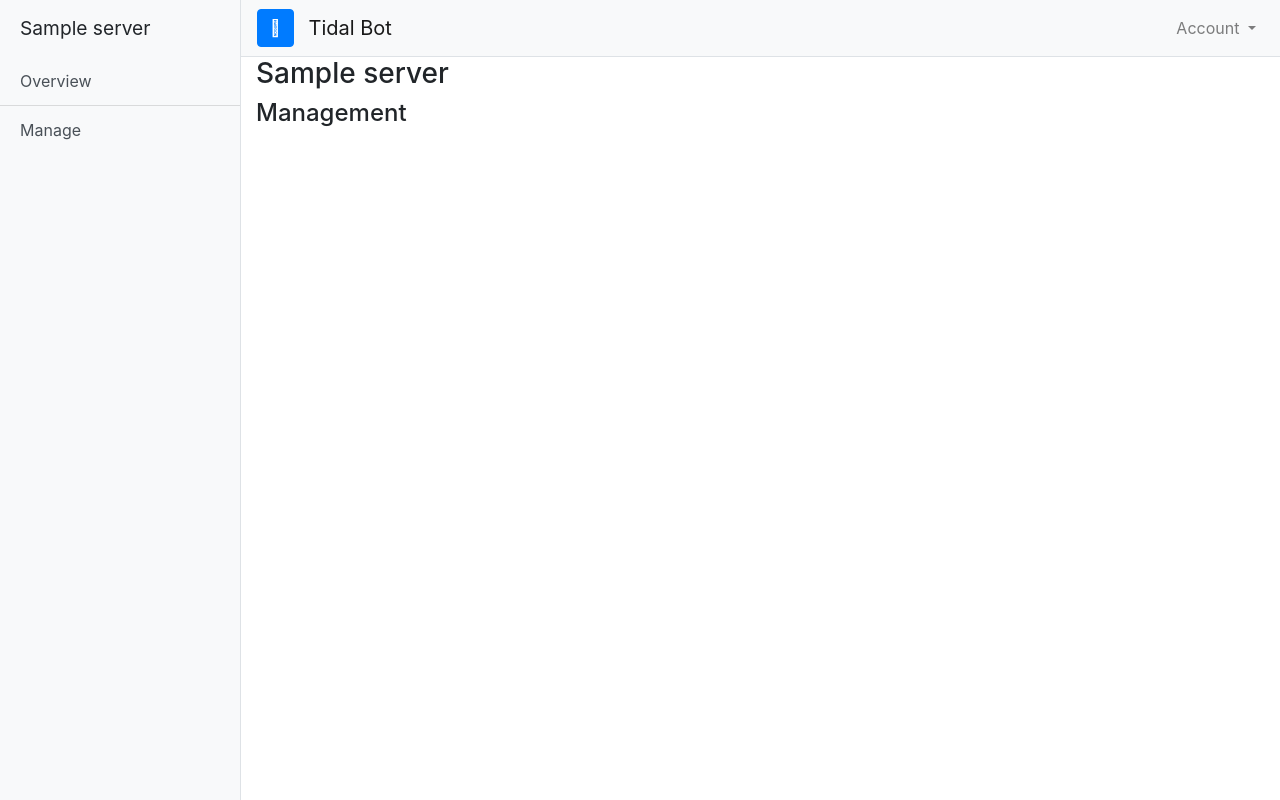
After one commit to MiningMark48/Tidal-Bot, a Flask app: template templates/dash_management.html in a window 1280 px wide. The commit adds this page. Run offline with Flask 2, Linux system fonts and the light colour scheme; the template is opened without the code that fills it: most values are stand-ins (such as "Sample title", 1, 10 or a date in 2020); some libraries are stand-ins or nearby versions.

Commit message:
More work

```diff
--- a/app.py
+++ b/app.py
@@ -1,9 +1,17 @@
 import os
+import bot
+from threading import Thread
 from flask import Flask, g, session, redirect, request, url_for, jsonify, render_template
 from requests_oauthlib import OAuth2Session
+from util.flask_util import check_id
 
-from views.login import login
 
+from views.login import login, make_session
+from views.dash_overview import dash_overview
+
+t = Thread(target=bot.run)
+t.start()
+tb = bot.bot
 
 OAUTH2_CLIENT_ID = os.environ['OAUTH2_CLIENT_ID']
 OAUTH2_CLIENT_SECRET = os.environ['OAUTH2_CLIENT_SECRET']
@@ -18,20 +26,35 @@ app.debug = True
 app.config['SECRET_KEY'] = OAUTH2_CLIENT_SECRET
 app.register_blueprint(login, url_prefix="/login")
 
+app.register_blueprint(dash_overview, url_prefix="/dashboard")
+
 
 @app.route('/')
 def index():
     return render_template("index.html")
 
 
-@app.route('/<serv>/')
-def server(serv):
-    return render_template("index.html", server_name=serv)
+@app.route('/servers/')
+def servers():
+    discord = make_session(token=session.get('oauth2_token'))
+    guilds = discord.get(API_BASE_URL + '/users/@me/guilds').json()
+    mutual = filter(filter_bot_servs, guilds)
+
+    return render_template("servers.html", servers=mutual)
 
 
-@app.route('/module/')
-def module():
-    return render_template("module.html")
+@app.route('/dashboard/')
+def dashboard_index():
+    return redirect(url_for("servers"))
+
+
+@app.route('/dashboard/<serv>/manage/')
+def management(serv):
+    guild = check_id(serv)
+    if guild:
+        return render_template("dash_management.html", server=guild)
+    else:
+        return redirect(url_for("dashboard_index"))
 
 
 @app.route('/callback')
@@ -39,5 +62,21 @@ def callback():
     return redirect("/login/callback")
 
 
+def filter_bot_servs(serv):
+    ids = []
+    for s in tb.guilds:
+        ids.append(str(s.id))
+    return str(serv['id']) in ids
+
+
+# def check_id(id):
+#     discord = make_session(token=session.get('oauth2_token'))
+#     guilds = discord.get(API_BASE_URL + '/users/@me/guilds').json()
+#     for guild in guilds:
+#         if str(guild['id']) == str(id):
+#             return guild
+#     return None
+
+
 if __name__ == '__main__':
-    app.run()
+    app.run(debug=False)
--- a/bot.py
+++ b/bot.py
@@ -8,45 +8,8 @@ import util.servconf as sc
 
 print("Starting...")
 
-extensions = ["errors", "fun.fun", "fun.minesweeper", "fun.trivia", "fun.rroulette", "fun.sudoku",
-              "images.memelicense", "images.memes", "images.progress", "info", "owner", "servmng.follow",
-              "servmng.msgjoin", "servmng.prefix", "servmng.toggle", "utility.announce", "utility.utility",
-              "utility.poll"]
-
-load_battleship = False
-if load_battleship:
-    extensions.append("fun.battleship")
-
-load_music = False
-
 bot_token = "bot.token"
 bot_key = ";"
-
-config_path = "config.json"
-
-def_config = {
-    "bot_token": bot_token,
-    "bot_key": bot_key
-}
-
-do_run = True
-
-global servers_cfg
-servers_cfg = None
-
-print("Loading config...")
-if osp.isfile(config_path):
-    with open(config_path, 'r') as file:
-        data = json.load(file)
-        bot_token = data["bot_token"]
-        bot_key = data["bot_key"]
-        print("Config loaded.")
-else:
-    with open(config_path, 'w') as file:
-        print("Config file not found, creating...")
-        json.dump(def_config, file, indent=4)
-        print("Config file created.")
-        do_run = False
 
 
 def prefix(bot, message):
@@ -58,6 +21,50 @@ def prefix(bot, message):
 
 def_help = commands.DefaultHelpCommand(dm_help=None, dm_help_threshold=750)
 bot = commands.Bot(command_prefix=prefix, help_command=def_help)
+
+extensions = ["errors", "fun.fun", "fun.minesweeper", "fun.trivia", "fun.rroulette", "fun.sudoku",
+              "images.memelicense", "images.memes", "images.progress", "info", "owner", "servmng.follow",
+              "servmng.msgjoin", "servmng.prefix", "servmng.toggle", "utility.announce", "utility.utility",
+              "utility.poll"]
+
+load_music = False
+
+
+def run():
+    global bot_token
+    global bot_key
+
+    config_path = "config.json"
+
+    def_config = {
+        "bot_token": bot_token,
+        "bot_key": bot_key
+    }
+
+    do_run = True
+
+    servers_cfg = None
+
+    print("Loading config...")
+    if osp.isfile(config_path):
+        with open(config_path, 'r') as file:
+            data = json.load(file)
+            bot_token = data["bot_token"]
+            bot_key = data["bot_key"]
+            print("Config loaded.")
+    else:
+        with open(config_path, 'w') as file:
+            print("Config file not found, creating...")
+            json.dump(def_config, file, indent=4)
+            print("Config file created.")
+            do_run = False
+
+    load_extensions()
+
+    if do_run:
+        bot.run(bot_token)
+    else:
+        print("Startup aborted.")
 
 
 @bot.event
@@ -109,8 +116,8 @@ async def on_command(ctx):
 async def on_guild_remove(guild):
     sc.remove_server_data(str(guild.id))
 
-if __name__ == "__main__":
 
+def load_extensions():
     if load_music:
         extensions.append("music")
 
@@ -121,7 +128,7 @@ if __name__ == "__main__":
         except Exception as error:
             print(f"{extension} cannot be loaded. [{error}]")
 
-if do_run:
-    bot.run(bot_token)
-else:
-    print("Startup aborted.")
+
+if __name__ == "__main__":
+    load_extensions()
+    run()
--- a/static/styles/style.css
+++ b/static/styles/style.css
@@ -13,13 +13,11 @@
   -moz-transition: margin .25s ease-out;
   -o-transition: margin .25s ease-out;
   transition: margin .25s ease-out;
-  background-color: var(--color-primary-2);
 }
 
 #sidebar-wrapper .sidebar-heading {
   padding: 0.875rem 1.25rem;
   font-size: 1.2rem;
-  background-color: var(--color-primary-2);
 }
 
 #sidebar-wrapper .list-group {
@@ -52,3 +50,12 @@
 .navbar-light {
     background-color: var(--color-primary-1);
 }
+
+.servers-button {
+    margin-top: 10px;
+}
+
+.overview-banner {
+    text-align: center;
+    background-color: var(--color-primary-3);
+}
--- a/templates/base.html
+++ b/templates/base.html
@@ -11,14 +11,14 @@
       <div class="d-flex" id="wrapper">
          <!-- Sidebar -->
          <div class="bg-light border-right" id="sidebar-wrapper">
-            <div class="sidebar-heading">Test</div>
+            <div class="sidebar-heading">{% block server_name %} {% endblock %}</div>
             <div class="list-group list-group-flush">
-               <a href="/" class="list-group-item list-group-item-action bg-light">Overview</a>
-               <a href="/module/" class="list-group-item list-group-item-action bg-light">Module 1</a>
-               <a href="#" class="list-group-item list-group-item-action bg-light">Module 2</a>
-               <a href="#" class="list-group-item list-group-item-action bg-light">Module 3</a>
-               <a href="#" class="list-group-item list-group-item-action bg-light">Module 4</a>
-               <a href="#" class="list-group-item list-group-item-action bg-light">Module 5</a>
+               <a href="/dashboard/{% block server_id %} {% endblock %}/" class="list-group-item list-group-item-action bg-light">Overview</a>
+               <a href="/dashboard/{{ self.server_id() }}/manage/" class="list-group-item list-group-item-action bg-light">Manage</a>
+               <!--<a href="/dashboard/{{ self.server_id() }}/mod2/" class="list-group-item list-group-item-action bg-light">mod2</a>-->
+               <!--<a href="/dashboard/{{ self.server_id() }}/mod3/" class="list-group-item list-group-item-action bg-light">mod3</a>-->
+               <!--<a href="/dashboard/{{ self.server_id() }}/mod4/" class="list-group-item list-group-item-action bg-light">mod4</a>-->
+               <!--<a href="/dashboard/{{ self.server_id() }}/mod5/" class="list-group-item list-group-item-action bg-light">mod5</a>-->
             </div>
          </div>
          <!-- /#sidebar-wrapper -->
@@ -37,6 +37,7 @@
                         Account
                         </a>
                         <div class="dropdown-menu dropdown-menu-right" aria-labelledby="navbarDropdown">
+                            <a class="dropdown-item" href="#">Server List</a>
                            <a class="dropdown-item" href="#">Profile</a>
                            <a class="dropdown-item" href="#">Logout</a>
                         </div>
@@ -46,7 +47,6 @@
             </nav>
             <div class="container-fluid">
                 {% block content %} {% endblock %}
-
             </div>
          </div>
          <!-- /#page-content-wrapper -->
--- /dev/null
+++ b/templates/dash_management.html
@@ -0,0 +1,9 @@
+{% extends "base.html" %}
+{% block title %} {{server['name']}} {% endblock %}
+{% block server_name %} {{server['name']}} {% endblock %}
+{% block server_id %}{{server['id']}}{% endblock %}
+
+{% block content %}
+    <h3>{{server['name']}}</h3>
+    <h4>Management</h4>
+{% endblock %}
--- a/templates/index.html
+++ b/templates/index.html
@@ -2,6 +2,7 @@
 {% block title %} Test {% endblock %}
 
 {% block content %}
-    <h1 class="mt-4">Home Page</h1>
-    <p>This is the home page.</p>
+    <h1>Hello!</h1>
+    <p>Please login with Discord below.</p>
+    <button onclick="window.location.href = '/login';">Login with Discord</button>
 {% endblock %}
--- a/views/login.py
+++ b/views/login.py
@@ -42,7 +42,7 @@ def make_session(token=None, state=None, scope=None):
 def index():
     scope = request.args.get(
         'scope',
-        'identify email connections guilds')
+        'identify email guilds')
     discord = make_session(scope=scope.split(' '))
     authorization_url, state = discord.authorization_url(AUTHORIZATION_BASE_URL)
     session['oauth2_state'] = state
@@ -59,7 +59,7 @@ def callback():
         client_secret=OAUTH2_CLIENT_SECRET,
         authorization_response=request.url)
     session['oauth2_token'] = token
-    return redirect(url_for('.me'))
+    return redirect('/servers/')
 
 
 @login.route('/me')
```
Also changed, not shown: templates/module.html (deleted, +0 -8 lines).
